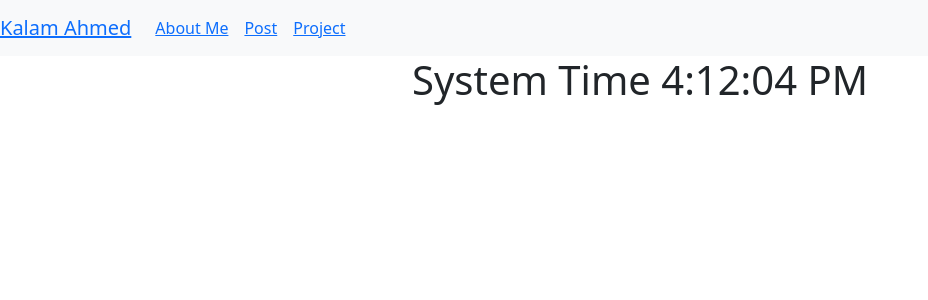
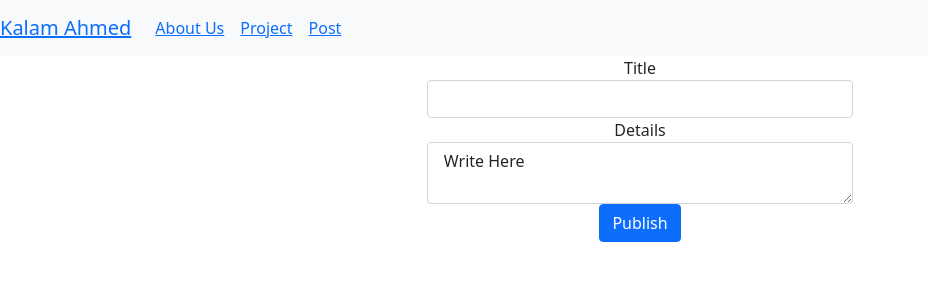
Before and after one commit to kalam714/react-basic, a React (Create React App) app: page /create in a window 1280 px wide. Shown: the top 300 px of the page, without its empty margins (0-928 px from the left). Built offline with nearby package versions, Linux system fonts and the light colour scheme.

Commit message:
active link,hooks,useState class

```diff
--- a/src/App.js
+++ b/src/App.js
@@ -1,4 +1,6 @@
-import React from "react";
+// import React,{useState} from "react";
+import React,{Component} from "react";
+
 
 import './App.css';
 import 'bootstrap/dist/css/bootstrap.min.css';
@@ -44,7 +46,7 @@ import 'bootstrap/dist/css/bootstrap.min.css';
 
 // export default App;
  class App extends React.Component{
-  //  state = {
+   state = {
   //   //  username:'',
   //   //  email:'',
   //   //  adress:'',
@@ -54,8 +56,10 @@ import 'bootstrap/dist/css/bootstrap.min.css';
   //   errorEmail:'',
   //   errorPassword:'',
   //   desc:'',
-  //   kdrama:''
-  //  }
+  //   kdrama:'',
+       count:0
+
+    }
   //  textGen = (e)=>{
   //    let value = e.target.value
   //    this.setState({text:value})
@@ -90,6 +94,9 @@ import 'bootstrap/dist/css/bootstrap.min.css';
   //     return true
   //   }
   // }
+  setCount=()=>{
+    this.setState({count:this.state.count +1})
+  }
 
   // formSubmit = (e)=>{
   //   e.preventDefault()
@@ -121,6 +128,8 @@ import 'bootstrap/dist/css/bootstrap.min.css';
     return (
       <div className="App">
         <h1>System Time {new Date().toLocaleTimeString()}</h1>
+        <strong>Coount Number : {this.state.count}</strong><br></br>
+            <button onClick={this.setCount}>Count</button>
 
 
         {/* <h4>{this.state.text}</h4> */}
@@ -220,5 +229,16 @@ import 'bootstrap/dist/css/bootstrap.min.css';
   }
 
 
- }
+}
 export default App;
+// export const App = ()=>{
+//  const [count,setCount]=useState(0)
+//   return (
+//     <div>
+//               <h1>System Time {new Date().toLocaleTimeString()}</h1>
+//             <strong>Coount Number : {count}</strong><br></br>
+//             <button onClick={()=>{setCount(count+1)}}>Count</button>
+
+//     </div>
+//   )
+// }
--- a/src/components/Post.js
+++ b/src/components/Post.js
@@ -1,6 +1,7 @@
 import React, { Component } from "react";
+import {BrowserRouter as Router,Switch,Route,Link} from "react-router-dom";
+
 const axios = require('axios');
-
 
 export default class Post extends Component{
     state = {
@@ -34,6 +35,8 @@ export default class Post extends Component{
 
         return(
             <div>
+      <Link  to="/create">Create Post</Link>
+
 <div class="media">
   <div class="media-body text-center">
       {allPosts}
--- /dev/null
+++ b/src/components/create.js
@@ -0,0 +1,51 @@
+import React,{ Component } from 'react';
+import axios from 'axios';
+
+export default class profile extends Component {
+     state={
+          title:'',
+          body:''
+     }
+     formSubmit = (e)=> {
+          e.preventDefault();
+          axios.post('/user', { // Where this url will be redirect
+               title:this.state.title,  // All that value which its will take
+               body:this.state.body
+             })
+             .then(function (response) { // use for success
+               console.log(response);
+             })
+             .catch(function (error) {  // use for error
+               console.log(error);
+             });
+     }
+
+     render() {
+          return (
+               <center>
+     <div>
+          <div class="jumbotron col-lg-4">
+
+      <form onSubmit={this.formSubmit}>
+  <div class="form-group">
+    <label for="exampleInputEmail1">Title   </label>
+    <input type="text" class="form-control" id="title" name="titel" required
+     onChange={event => {this.setState({title:event.target.value})}} />
+
+  </div>
+  <div class="form-group">
+    <label for="exampleInputPassword1">Details  </label>
+   <textarea class="form-control" name="body" onChange={event => {this.setState({body:event.target.value})}}> Write Here</textarea>
+  </div>
+
+  <button type="submit" class="btn btn-primary">Publish</button>
+</form>
+
+
+          </div>
+
+     </div>
+     </center>
+          );
+     }
+}
--- a/src/header.jsx
+++ b/src/header.jsx
@@ -4,6 +4,7 @@ import Nav from 'react-bootstrap/Nav'
 import Post from './components/Post'
 import About from './components/about'
 import Project from './components/project'
+import Create from './components/create'
 import App from './App'
 
 
@@ -11,7 +12,7 @@ import {
   BrowserRouter as Router,
   Switch,
   Route,
-  Link
+  NavLink
 
 } from "react-router-dom";
 
@@ -23,7 +24,7 @@ export default class header extends Component{
 
             <div>
     <Navbar bg="light" expand="lg">
-  <Navbar.Brand><Link to="/">Kalam Ahmed</Link></Navbar.Brand>
+  <Navbar.Brand><NavLink exact activeStyle={{color:'Red'}} to="/">Kalam Ahmed</NavLink></Navbar.Brand>
   <Navbar.Toggle aria-controls="navbarScroll" />
   <Navbar.Collapse id="navbarScroll">
     <Nav
@@ -31,15 +32,20 @@ export default class header extends Component{
       style={{ maxHeight: '100px' }}
 
     >
-      <Nav.Link><Link  to="/about">About Me </Link></Nav.Link>
+      {/* <Nav.Link><Link  to="/about">About Me </Link></Nav.Link>
       <Nav.Link><Link  to="/post">Post</Link></Nav.Link>
 
-      <Nav.Link><Link  to="/project">Project</Link></Nav.Link>
+      <Nav.Link><Link  to="/project">Project</Link></Nav.Link> */}
       {/* <Nav.Link as={Link} to="/about">anywords</Nav.Link>
 
       <Nav.Link as={Link} to="/post">anywords</Nav.Link>
       <Nav.Link as={Link} to="/project">anywords</Nav.Link> */}
-     {/* <Nav.Link><NavLink activeStyle={{color:'orange'}} to="/about">About Us</NavLink></Nav.Link> */}
+     <Nav.Link><NavLink activeStyle={{color:'Red'}} to="/about">About Us</NavLink></Nav.Link>
+     <Nav.Link><NavLink activeStyle={{color:'Red'}} to="/project">Project</NavLink></Nav.Link>
+
+     <Nav.Link><NavLink activeStyle={{color:'Red'}} to="/post">Post </NavLink></Nav.Link>
+
+
 
 
 
@@ -53,6 +59,9 @@ export default class header extends Component{
 </div>
 
  <Switch>
+ <Route path="/create">
+   <Create />
+ </Route>
 
  <Route path="/about">
    <About />
```
